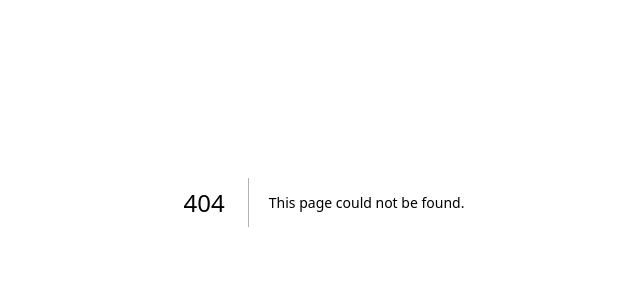
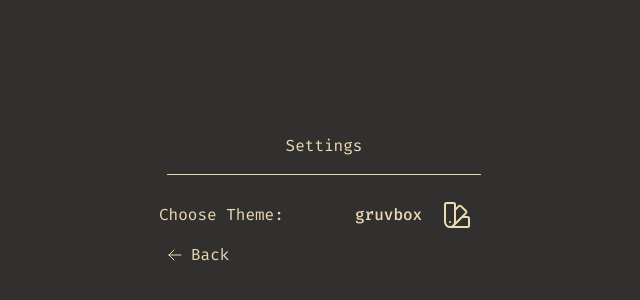
Before and after one commit to robeeds/task-management-app, a Next.js app: page /dashboard/settings in a window 1280 px wide. Before the commit this address had no page. Shown: the part 198-498 px from the top of the page, without its empty margins (316-956 px from the left). Built offline with nearby package versions, Linux system fonts and the light colour scheme.

Commit message:
Added settings page

```diff
--- a/src/app/dashboard/page.tsx
+++ b/src/app/dashboard/page.tsx
@@ -15,7 +15,11 @@ export default function Page() {
 
             {/* This will be the general task area */}
             <div className="flex flex-1 bg-backgroundSecondary p-4">
-                Task Area
+
+                {/* Title */}
+                <p className="text-4xl">Task Area</p>
+
+                {/* Divider */}
             </div>
         </div>
     )
--- /dev/null
+++ b/src/app/dashboard/settings/page.tsx
@@ -0,0 +1,41 @@
+// @/src/app/dashboard/settings/page.tsx
+"use client"
+
+// Imports
+import ThemeDropdown from "@/components/ThemeDropdown";
+import { useRouter } from "next/navigation";
+import { motion } from "framer-motion";
+import { ArrowLeftIcon } from "@heroicons/react/24/outline";
+
+export default function Page() {
+    const router = useRouter(); // Will be used for back
+
+    return (
+        <div className="flex flex-1 bg-backgroundPrimary text-textPrimary min-h-screen justify-center">
+            <div className="flex flex-1 flex-col justify-center max-w-[330px]">
+
+                {/* Title */}
+                <p className="self-center">Settings</p>
+
+                {/* Divider */}
+                <div className="flex w-full px-2 py-4">
+                    <hr className="flex flex-1 w-full border-textPrimary rounded-full" />
+                </div>
+
+                {/* Theme */}
+                <div className="flex flex-row items-center justify-between">
+                    <p> Choose Theme: </p>
+                    <ThemeDropdown />
+                </div>
+
+                {/* Back Button */}
+                <div className="flex">
+                    <motion.button whileHover={{ scale: 1.1 }} onClick={router.back} className="flex items-center">
+                        <ArrowLeftIcon width={32} height={32} className="p-2"/>
+                        <p>Back</p>
+                    </motion.button>
+                </div>
+            </div>
+        </div>
+    )
+}
--- a/src/components/settings-button.tsx
+++ b/src/components/settings-button.tsx
@@ -8,9 +8,9 @@ import { motion } from "framer-motion";
 export default function SettingsButton() {
     return (
         <div className="flex">
-            <motion.button whileHover={{ scale: 1.1 }}>
+            <motion.a whileHover={{ scale: 1.1 }} className="hover:cursor-pointer" href="/dashboard/settings">
                 <Cog6ToothIcon width={32} height={32} />
-            </motion.button>
+            </motion.a>
         </div>
     )
 }
```
